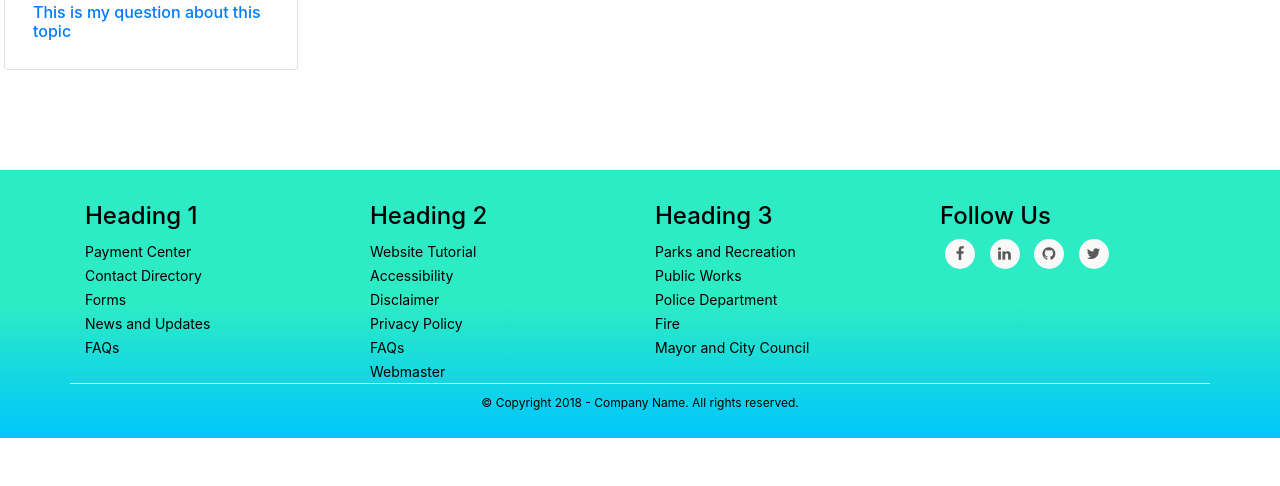
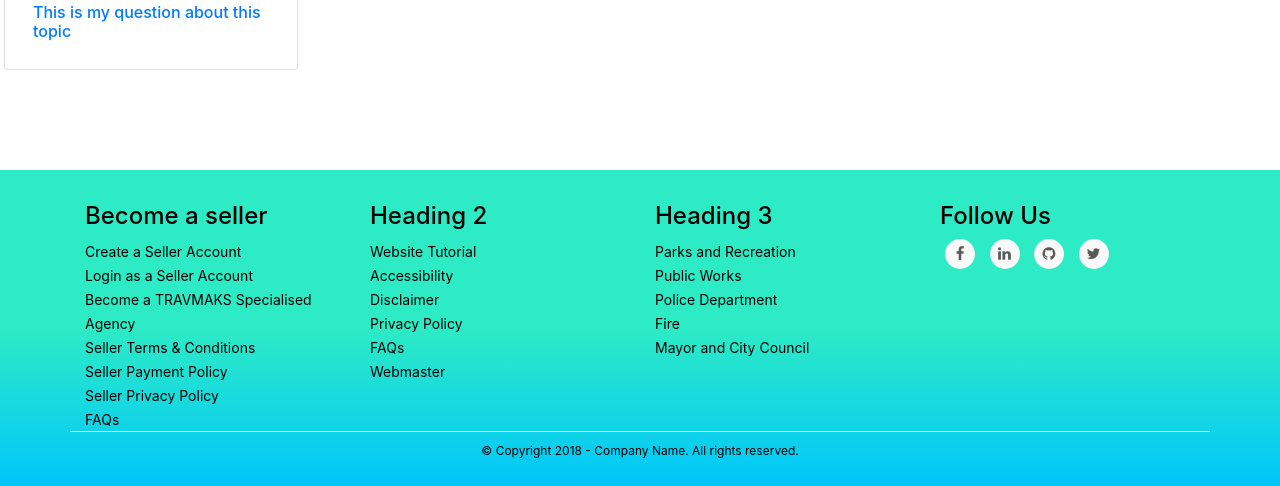
Before and after one commit to iamsaptorshe07/MAKSCUBE-TRAV-MAKS, a Django app: page /qna/ in a window 1280 px wide. Shown: the part 2280-2766 px from the top of the page. Before the commit the page ends 2718 px from the top, so only its background shows below. Run offline with Django 3.2, Linux system fonts and the light colour scheme; data comes from the database, SQL or seed files in the repository; some libraries are stand-ins or nearby versions.

Commit message:
Gobinda basetemplate update

```diff
--- a/templates/basetemplate.html
+++ b/templates/basetemplate.html
@@ -46,12 +46,29 @@
     <a class="nav-link" href="/qna/">QNA</a>
 </li>
 <li class="nav-item">
-  <a class="nav-link" href="/travelagency/myagency/{{request.user.userAccess.agentId}}">BLOG(Tour add)</a>
+  <a class="nav-link">BLOG</a>
 </li>
     {% if user.is_authenticated %}
-    <li class="nav-item">
-      <a class="nav-link" href="/accounts/editprofile/{{request.session.access_type}}/{{user.id}}">{{user.name}}</a>
-    </li>
+
+	<li class="nav-item dropdown">
+        <a class="nav-link " href="#" data-toggle="dropdown">
+    {{user.name}}
+  </a>
+  {% if request.session.access_type == 'traveller' %}
+  <div class="dropdown-menu">
+    <a class="dropdown-item" href="/accounts/editprofile/{{request.session.access_type}}/{{user.id}}">My Profile</a>
+    <a class="dropdown-item" href="#">Booking History</a>
+    <a class="dropdown-item" href="#">On Going Tours</a>
+    <a class="dropdown-item" href="#">Wishlist</a>
+    <a class="dropdown-item" href="#">Upcoming Tour</a>
+  </div>
+  {% elif request.session.access_type == 'seller' %}
+  <div class="dropdown-menu">
+    <a class="dropdown-item" href="/accounts/editprofile/{{request.session.access_type}}/{{user.id}}">My Profile</a>
+    <a class="dropdown-item" href="/travelagency/myagency/{{request.user.userAccess.agentId}}">Dashboard</a>
+  </div>
+  {% endif %}
+</li>
     <li class="nav-item">
       <a class="nav-link" href="/accounts/user/logout">LOGOUT</a>
     </li>
@@ -61,8 +78,7 @@
     ACCOUNTS
   </a>
   <div class="dropdown-menu">
-    <a class="dropdown-item" href="/accounts/seller/account">SELLER ACCOUNT</a>
-    <a class="dropdown-item" href="/accounts/traveller/account">USER ACCOUNT</a>
+    <a class="dropdown-item" href="/accounts/traveller/account">Hello,Sign in</a>
   </div>
 </li>
     {% endif %}
@@ -96,13 +112,15 @@
         <div class="col-md-3 col-sm-6">
           <!--Column1-->
           <div class="footer-pad">
-            <h4>Heading 1</h4>
+            <h4>Become a seller</h4>
             <ul class="list-unstyled">
-              <li><a href="#"></a></li>
-              <li><a href="#">Payment Center</a></li>
-              <li><a href="#">Contact Directory</a></li>
-              <li><a href="#">Forms</a></li>
-              <li><a href="#">News and Updates</a></li>
+              <li><a href="/accounts/seller/account">Create a Seller Account</a></li>
+              <li><a href="/accounts/seller/account">Login as a Seller Account</a></li>
+              <li><a href="#">Become a TRAVMAKS Specialised Agency</a></li>
+              <li><a href="#">Seller Terms & Conditions</a></li>
+              <li><a href="#">Seller Payment Policy</a></li>
+              <li><a href="#">Seller Privacy Policy</a></li>
+
               <li><a href="#">FAQs</a></li>
             </ul>
           </div>
```
